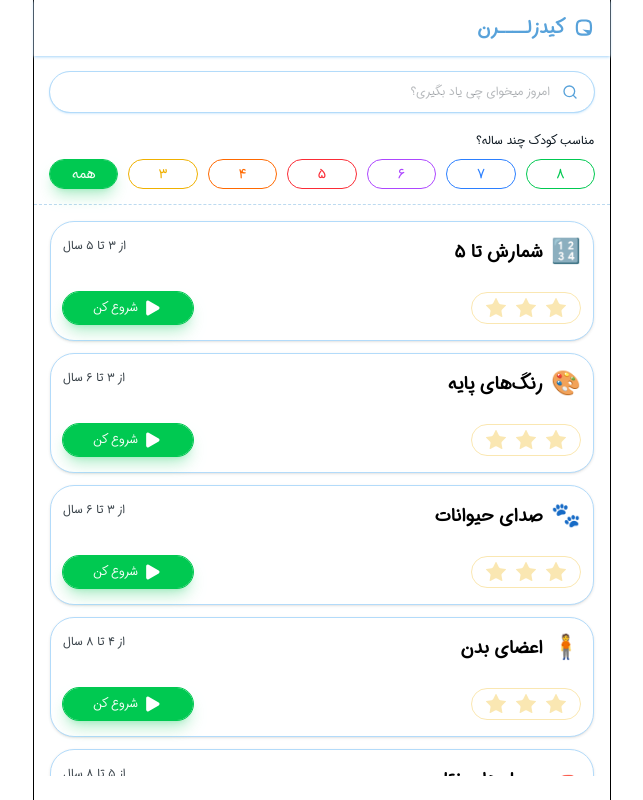
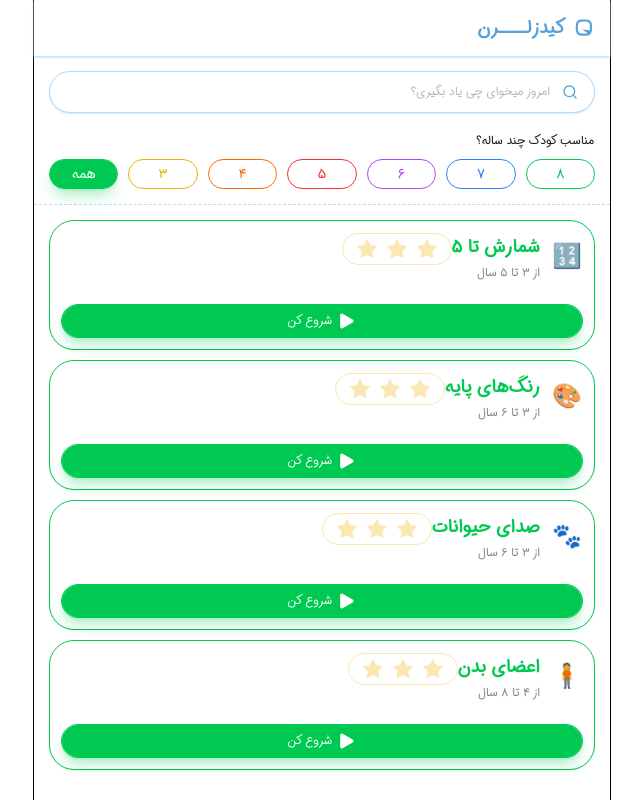
Before and after one commit to parsa-ai/kidslearn, a Next.js app: page / in a window 1280 px wide. Shown: the whole page, without its empty margins (318-961 px from the left). Built offline with nearby package versions, Linux system fonts and the light colour scheme.

Commit message:
refactor courses ui

```diff
--- /dev/null
+++ b/app/components/pages/home/Course.tsx
@@ -0,0 +1,32 @@
+import { useLessonsStore } from "@/app/context/useLessonsStore"
+import { Color, Lesson } from "@/app/lib/Types"
+import Button from "../../ui/Button"
+import Stars from "../../ui/Stars"
+import Link from "next/link"
+import PlayIcon from "../../icons/PlayIcon"
+
+export default function Course({ data, CourseColor }: { data: Lesson, CourseColor: Color }) {
+  const resetLessonStars = useLessonsStore((s) => s.resetLessonStars)
+  const stars = useLessonsStore((s) => s.stars)[data.id]
+  return <Button color={CourseColor} className='w-full bg-white flex p-3  rounded-3xl! min-h-32 shadow flex-col justify-between'>
+    <div className='flex'>
+      <div className='flex justify-center items-center py-2 ml-3'>
+        <span className='h-4 text-2xl/[80%]  '>{data.icon}</span>
+      </div>
+      <div className='w-full flex flex-col justify- gap-1'>
+        <p className='flex items-center gap-2 '>
+          <span className='text-lg font-bold'>{data.title}</span>
+        </p>
+        <span className='text-xs border-0 outline-0 text-primary-dark/50 text-right'> از {data.ageMin} تا {data.ageMax} سال</span>
+
+      </div>
+      <div className='w-full flex flex-col justify-between gap-5 items-end '>
+        <Stars quantity={stars} className='flex justify-end' />
+
+      </div>
+    </div>
+    <Link href={`/courses/${data.id}`} className='w-full'>
+      <Button className='w-full h-8 px-4 text-xs items-center flex justify-center gap-1 fill-white' onClick={() => { resetLessonStars(data.id) }} isActive='active' color={CourseColor}><PlayIcon className='w-5' />شروع کن</Button>
+    </Link>
+  </Button>
+}
--- a/app/components/pages/home/Courses.tsx
+++ b/app/components/pages/home/Courses.tsx
@@ -1,39 +1,17 @@
 "use client"
 import { useLessonsStore } from '@/app/context/useLessonsStore'
-import { Lesson } from '@/app/lib/Types'
-import Button from '../../ui/Button';
-import Link from 'next/link';
-import Stars from '../../ui/Stars';
-import PlayIcon from '../../icons/PlayIcon';
+import { AgesList } from '@/app/lib/data/AgesList';
+import Course from './Course';
 
 function Courses() {
   const lessons = useLessonsStore((s) => s.sorted)
+  const ages = useLessonsStore((s) => s.selectedAge)
+  const CourseColor = AgesList.filter((i) => i.age == ages)[0].color
   return (
     <article className='flex flex-col gap-3 cnt py-4 '>
-      {lessons.map((item) => <Course key={item.id} data={item} />)}
+      {lessons.map((item) => <Course key={item.id} data={item} CourseColor={CourseColor} />)}
     </article>
   )
 }
 
-function Course({ data }: { data: Lesson }) {
-  const resetLessonStars = useLessonsStore((s) => s.resetLessonStars)
-  const stars = useLessonsStore((s) => s.stars)[data.id]
-  return <div className='w-full bg-white flex px-3 p-4 border border-primary-light rounded-3xl min-h-30 shadow '>
-    <div className='w-full flex flex-col justify-between'>
-      <p className='flex items-center gap-2 '>
-        <span className='h-4 text-2xl/[80%] '>{data.icon}</span>
-        <span className='text-lg font-bold'>{data.title}</span>
-      </p>
-      <Stars quantity={stars} />
-
-    </div>
-    <div className='w-full flex flex-col justify-between items-end '>
-      <p className='text-xs text-primary-dark/80'> از {data.ageMin} تا {data.ageMax} سال</p>
-      <Link href={`/courses/${data.id}`} className='min-w-1/2'>
-        <Button className='w-full h-8  px-4 text-xs items-center flex justify-center gap-1 fill-white' onClick={() => { resetLessonStars(data.id) }} isActive='active' color='green'><PlayIcon className='w-5' />شروع کن</Button>
-      </Link>
-    </div>
-  </div>
-}
-
 export default Courses
```
